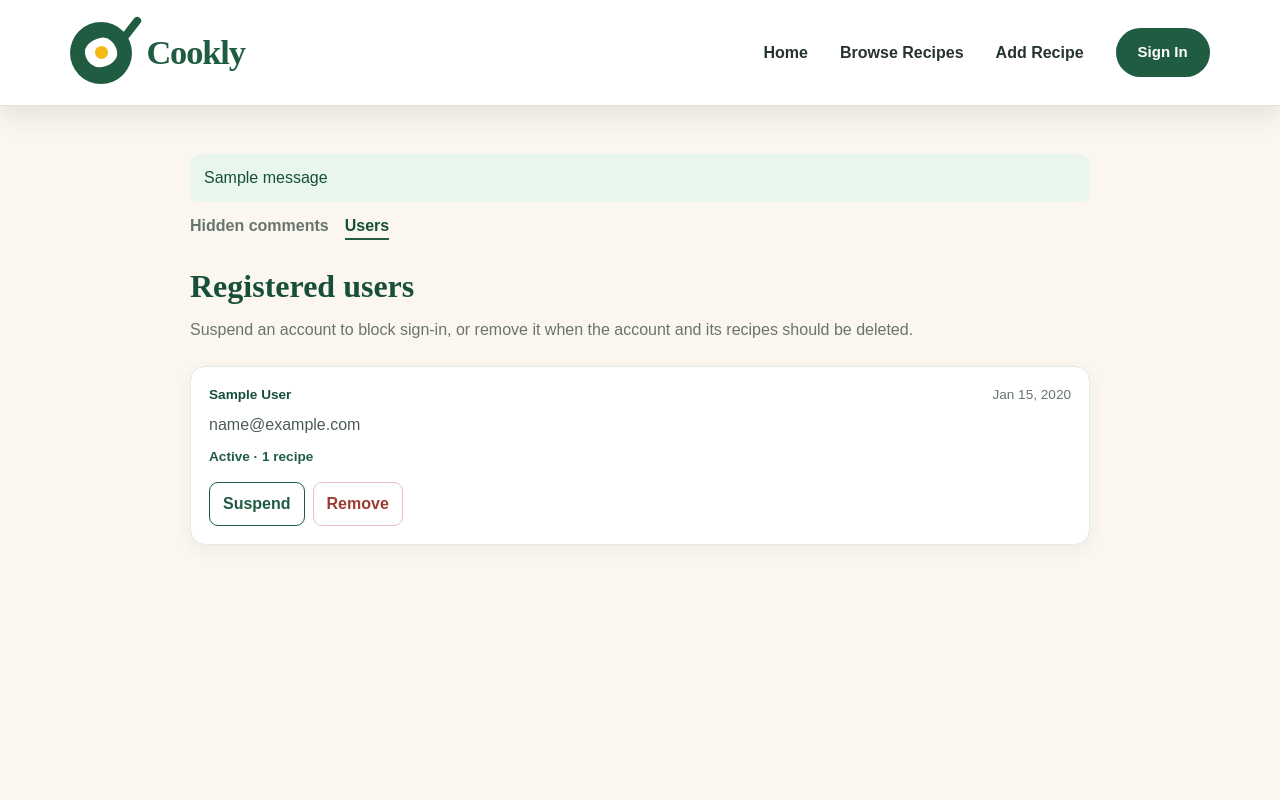
After one commit to sengleapheng65-lab/Cookly-Website, a Flask app: template frontend/templates/moderation-users.html in a window 1280 px wide. The commit adds this page. Run offline with Flask 3, Linux system fonts and the light colour scheme; the template is opened without the code that fills it: most values are stand-ins (such as "Sample title", 1, 10 or a date in 2020); one stand-in notice (Sample message) is shown.

Commit message:
leting mods suspend & remove registered accounts

```diff
--- a/backend/app.py
+++ b/backend/app.py
@@ -86,6 +86,99 @@ def save_recipe_source(cursor, source_name, source_url):
 
 def singular_word(word):
     return word[:-1] if word.endswith("s") else word
+
+
+RECIPE_CHILD_TABLES = (
+    'collection_recipes',
+    'saved_recipes',
+    'recipe_likes',
+    'comments',
+    'recipe_ingredients',
+    'instruction_steps',
+    'recipe_allergies',
+    'instructions',
+)
+
+
+def delete_rows_if_present(cursor, table, column, row_ids):
+    """Delete matching rows. Skip a table that this database does not have."""
+    if not row_ids:
+        return
+    placeholders = ','.join(['%s'] * len(row_ids))
+    try:
+        cursor.execute(
+            f'DELETE FROM {table} WHERE {column} IN ({placeholders})',
+            tuple(row_ids),
+        )
+    except mysql.connector.Error as error:
+        if error.errno != 1146:
+            raise
+
+
+def remove_uploaded_files(filenames):
+    for filename in filenames:
+        safe_name = os.path.basename(filename or '')
+        if not safe_name:
+            continue
+        path = os.path.join(UPLOAD_DIR, safe_name)
+        if os.path.isfile(path):
+            os.remove(path)
+
+
+def delete_registered_user(cursor, user_id):
+    """Remove a registered account and the rows that belong to it."""
+    cursor.execute(
+        """
+        SELECT id, profile_image_filename
+        FROM users
+        WHERE id = %s AND role = 'registered'
+        """,
+        (user_id,),
+    )
+    user = cursor.fetchone()
+    if not user:
+        return None
+
+    filenames = []
+    if user.get('profile_image_filename'):
+        filenames.append(user['profile_image_filename'])
+
+    cursor.execute(
+        'SELECT id, image_filename FROM recipes WHERE user_id = %s',
+        (user_id,),
+    )
+    recipes = cursor.fetchall()
+    recipe_ids = [recipe['id'] for recipe in recipes]
+    filenames.extend(
+        recipe['image_filename'] for recipe in recipes if recipe.get('image_filename')
+    )
+
+    if recipe_ids:
+        placeholders = ','.join(['%s'] * len(recipe_ids))
+        cursor.execute(
+            f'UPDATE recipes SET original_recipe_id = NULL WHERE original_recipe_id IN ({placeholders})',
+            tuple(recipe_ids),
+        )
+        for table in RECIPE_CHILD_TABLES:
+            delete_rows_if_present(cursor, table, 'recipe_id', recipe_ids)
+        cursor.execute(
+            f'DELETE FROM recipes WHERE id IN ({placeholders})',
+            tuple(recipe_ids),
+        )
+
+    cursor.execute('DELETE FROM comments WHERE user_id = %s', (user_id,))
+    cursor.execute('DELETE FROM recipe_likes WHERE user_id = %s', (user_id,))
+    cursor.execute('DELETE FROM saved_recipes WHERE user_id = %s', (user_id,))
+
+    cursor.execute('SELECT id FROM collections WHERE user_id = %s', (user_id,))
+    collection_ids = [row['id'] for row in cursor.fetchall()]
+    delete_rows_if_present(cursor, 'collection_recipes', 'collection_id', collection_ids)
+    cursor.execute('DELETE FROM collections WHERE user_id = %s', (user_id,))
+    cursor.execute(
+        "DELETE FROM users WHERE id = %s AND role = 'registered'",
+        (user_id,),
+    )
+    return filenames
 
 
 def link_ingredient_to_allergies(cursor, ingredient_id, ingredient_name):
@@ -1123,6 +1216,119 @@ def unhide_comment(comment_id):
     return redirect(url_for('moderation_comments'))
 
 
+def require_moderator():
+    if 'user_id' not in session or session.get('user_role') != 'moderator':
+        flash('Only moderators can access moderation tools.', 'error')
+        return False
+    return True
+
+
+@app.route('/moderation/users')
+def moderation_users():
+    if not require_moderator():
+        return redirect(url_for('home'))
+
+    conn = get_db_connection()
+    users = []
+    if conn:
+        cursor = conn.cursor(dictionary=True)
+        cursor.execute(
+            """
+            SELECT users.id, users.full_name, users.email, users.is_suspended,
+                   users.created_at, COUNT(recipes.id) AS recipe_count
+            FROM users
+            LEFT JOIN recipes ON recipes.user_id = users.id
+            WHERE users.role = 'registered'
+            GROUP BY users.id, users.full_name, users.email, users.is_suspended,
+                     users.created_at
+            ORDER BY users.created_at DESC
+            """
+        )
+        users = cursor.fetchall()
+        cursor.close()
+        conn.close()
+    return render_template('moderation-users.html', users=users)
+
+
+def set_user_suspension(user_id, suspended):
+    if not require_moderator():
+        return redirect(url_for('home'))
+    if user_id == session.get('user_id'):
+        flash('You cannot change your own account from this page.', 'error')
+        return redirect(url_for('moderation_users'))
+
+    conn = get_db_connection()
+    if not conn:
+        flash('Database connection failed.', 'error')
+        return redirect(url_for('moderation_users'))
+
+    cursor = conn.cursor()
+    cursor.execute(
+        """
+        UPDATE users
+        SET is_suspended = %s
+        WHERE id = %s AND role = 'registered'
+        """,
+        (suspended, user_id),
+    )
+    updated = cursor.rowcount
+    conn.commit()
+    cursor.close()
+    conn.close()
+    if updated:
+        flash(
+            'Account suspended.' if suspended else 'Account restored.',
+            'success',
+        )
+    else:
+        flash('That registered account was not found.', 'error')
+    return redirect(url_for('moderation_users'))
+
+
+@app.post('/moderation/users/<int:user_id>/suspend')
+def suspend_user(user_id):
+    return set_user_suspension(user_id, True)
+
+
+@app.post('/moderation/users/<int:user_id>/restore')
+def restore_user(user_id):
+    return set_user_suspension(user_id, False)
+
+
+@app.post('/moderation/users/<int:user_id>/delete')
+def delete_user(user_id):
+    if not require_moderator():
+        return redirect(url_for('home'))
+    if user_id == session.get('user_id'):
+        flash('You cannot remove your own account from this page.', 'error')
+        return redirect(url_for('moderation_users'))
+
+    conn = get_db_connection()
+    if not conn:
+        flash('Database connection failed.', 'error')
+        return redirect(url_for('moderation_users'))
+
+    cursor = conn.cursor(dictionary=True)
+    try:
+        filenames = delete_registered_user(cursor, user_id)
+        if filenames is None:
+            conn.rollback()
+            flash('That registered account was not found.', 'error')
+            return redirect(url_for('moderation_users'))
+        conn.commit()
+    except mysql.connector.Error:
+        conn.rollback()
+        flash('Unable to remove that account.', 'error')
+        return redirect(url_for('moderation_users'))
+    finally:
+        cursor.close()
+        conn.close()
+
+    remove_uploaded_files(filenames)
+    flash('Account removed.', 'success')
+    return redirect(url_for('moderation_users'))
+
+
 @app.route('/collections')
 def collections():
     if 'user_id' not in session:
--- /dev/null
+++ b/frontend/templates/moderation-users.html
@@ -0,0 +1,84 @@
+<!doctype html>
+<html lang="en">
+  <head>
+    <meta charset="UTF-8" />
+    <meta name="viewport" content="width=device-width, initial-scale=1.0" />
+    <title>Moderation | Cookly</title>
+    <link rel="stylesheet" href="{{ url_for('static', filename='css/Navbar.css') }}" />
+    <link rel="stylesheet" href="https://cdn.jsdelivr.net/npm/bootstrap-icons@1.11.3/font/bootstrap-icons.min.css" />
+    <style>
+      .moderation-page { width: min(900px, calc(100% - 32px)); margin: 48px auto 80px; }
+      .moderation-page h1 { margin: 0 0 8px; color: #174f3a; font-family: Fraunces, serif; }
+      .moderation-intro { margin: 0 0 24px; color: #68756e; }
+      .moderation-switch { display: flex; gap: 16px; margin: 0 0 22px; }
+      .moderation-switch a { color: #68756e; font-weight: 700; text-decoration: none; }
+      .moderation-switch a.active { color: #174f3a; border-bottom: 2px solid #1f5c42; }
+      .server-flash { margin: 0 0 12px; padding: 12px 14px; border-radius: 10px; background: #e8f6ee; color: #174f3a; }
+      .server-flash.error { background: #fdecea; color: #9c3b34; }
+      .moderation-list { display: grid; gap: 14px; }
+      .moderation-item { padding: 18px; background: #fff; border: 1px solid #e3e9e3; border-radius: 15px; box-shadow: 0 5px 16px rgba(38, 52, 45, .055); }
+      .moderation-meta { display: flex; justify-content: space-between; gap: 12px; color: #68756e; font-size: .85rem; }
+      .moderation-meta strong { color: #174f3a; }
+      .user-email { margin: 8px 0 0; color: #4e5d54; }
+      .user-status { display: inline-block; margin-top: 10px; color: #1f5c42; font-size: .85rem; font-weight: 700; }
+      .user-status.suspended { color: #9c3b34; }
+      .user-actions { display: flex; flex-wrap: wrap; gap: 8px; margin-top: 14px; }
+      .user-actions form { margin: 0; }
+      .restore-button, .suspend-button, .remove-button { padding: 9px 13px; border-radius: 9px; font-weight: 700; cursor: pointer; }
+      .restore-button { color: #fff; background: #1f5c42; border: 0; }
+      .suspend-button { color: #1f5c42; background: #fff; border: 1px solid #1f5c42; }
+      .remove-button { color: #9c3b34; background: #fff; border: 1px solid #e7c4c0; }
+      .empty-moderation { padding: 28px; color: #68756e; background: #fff; border: 1px solid #e3e9e3; border-radius: 15px; }
+    </style>
+  </head>
+  <body>
+    {% include 'navbar.html' %}
+    <main class="moderation-page">
+      {% with messages = get_flashed_messages(with_categories=true) %}
+        {% if messages %}
+        <div role="status">
+          {% for category, message in messages %}
+          <p class="server-flash {{ category }}">{{ message }}</p>
+          {% endfor %}
+        </div>
+        {% endif %}
+      {% endwith %}
+      <nav class="moderation-switch">
+        <a href="{{ url_for('moderation_comments') }}">Hidden comments</a>
+        <a class="active" href="{{ url_for('moderation_users') }}">Users</a>
+      </nav>
+      <h1>Registered users</h1>
+      <p class="moderation-intro">Suspend an account to block sign-in, or remove it when the account and its recipes should be deleted.</p>
+      <section class="moderation-list">
+        {% for user in users %}
+        <article class="moderation-item">
+          <div class="moderation-meta">
+            <strong>{{ user.full_name }}</strong>
+            <span>{{ user.created_at.strftime('%b %-d, %Y') if user.created_at else '' }}</span>
+          </div>
+          <p class="user-email">{{ user.email }}</p>
+          <p class="user-status {% if user.is_suspended %}suspended{% endif %}">
+            {{ 'Suspended' if user.is_suspended else 'Active' }} · {{ user.recipe_count }} recipe{{ '' if user.recipe_count == 1 else 's' }}
+          </p>
+          <div class="user-actions">
+            {% if user.is_suspended %}
+            <form method="POST" action="{{ url_for('restore_user', user_id=user.id) }}">
+              <button class="restore-button" type="submit">Restore</button>
+            </form>
+            {% else %}
+            <form method="POST" action="{{ url_for('suspend_user', user_id=user.id) }}">
+              <button class="suspend-button" type="submit">Suspend</button>
+            </form>
+            {% endif %}
+            <form method="POST" action="{{ url_for('delete_user', user_id=user.id) }}" onsubmit="return confirm('Remove this account and its recipes?');">
+              <button class="remove-button" type="submit">Remove</button>
+            </form>
+          </div>
+        </article>
+        {% else %}
+        <p class="empty-moderation">There are no registered users.</p>
+        {% endfor %}
+      </section>
+    </main>
+  </body>
+</html>
--- a/frontend/templates/navbar.html
+++ b/frontend/templates/navbar.html
@@ -32,7 +32,7 @@
       </li>
       {% if session.get('user_role') == 'moderator' %}
       <li class="item">
-        <a href="{{ url_for('moderation_comments') }}" class="nav_link {% if request.endpoint == 'moderation_comments' %}active{% endif %}">Moderation</a>
+        <a href="{{ url_for('moderation_comments') }}" class="nav_link {% if request.endpoint in ['moderation_comments', 'moderation_users'] %}active{% endif %}">Moderation</a>
       </li>
       {% endif %}
       <li class="item">
```
Also changed, not shown: frontend/templates/moderation-comments.html (+7 -0 lines).
